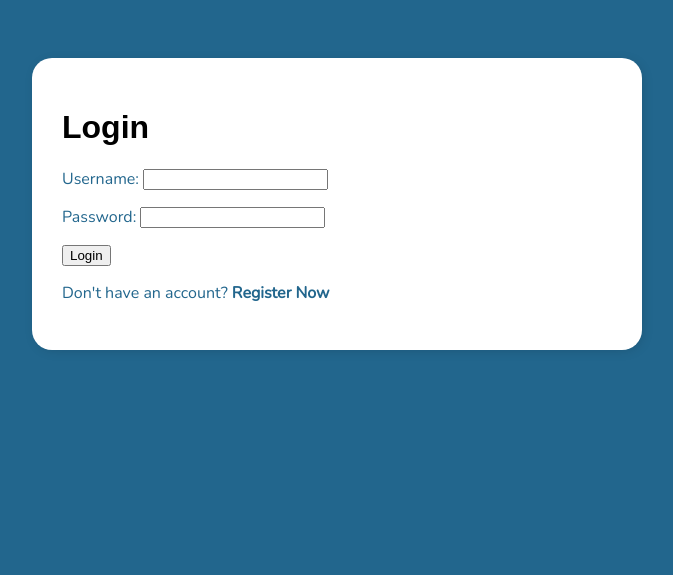
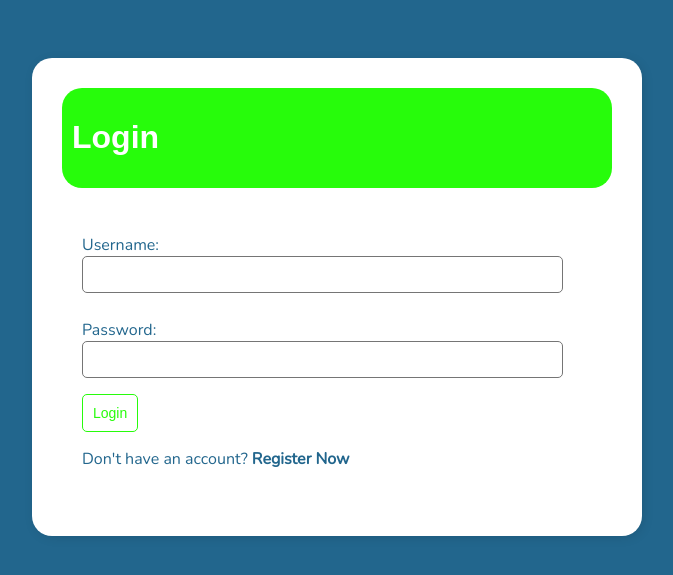
Before and after one commit to oli-mac/todo_list, a Django app: page /login/ in a window 1280 px wide. Shown: the top 575 px of the page, without its empty margins (303-976 px from the left). Run offline with Django 4.2, Linux system fonts and the light colour scheme.

Commit message:
style complete

```diff
--- a/base/templates/base/login.html
+++ b/base/templates/base/login.html
@@ -1,16 +1,17 @@
 {% extends 'base/main.html' %}
 {% block content %}
-<h1>Login</h1>
 
-<form action="" method="POST">
-    {% csrf_token %}
-    {{form.as_p}}
+<div class="header-box">
+    <h1>Login</h1>
+</div>
 
-    <input type="submit" value="Login"/>
-
-</form>
-
-<p>Don't have an account? <a href="{% url 'register' %}">Register Now</a> </p>
-
+<div class="card-body">
+    <form method="POST">
+        {% csrf_token %}
+        {{form.as_p}}
+        <input class="button" type="submit" value="Login"/>
+    </form>
+    <p>Don't have an account? <a href="{% url 'register' %}">Register Now</a> </p>
+</div>
 
 {% endblock content %}
--- a/base/templates/base/main.html
+++ b/base/templates/base/main.html
@@ -5,7 +5,7 @@
     <meta charset="UTF-8">
     <meta http-equiv="X-UA-Compatible" content="IE=edge">
     <meta name="viewport" content="width=device-width, initial-scale=1.0">
-    <title>ToDo | organize your tasks</title>
+    <title>ToDo | Organize your tasks</title>
     <link rel="preconnect" href="https://fonts.googleapis.com">
     <link rel="preconnect" href="https://fonts.gstatic.com" crossorigin>
     <link href="https://fonts.googleapis.com/css2?family=Nunito:wght@200&display=swap" rel="stylesheet">
@@ -30,7 +30,7 @@
         }
         input {
             outline: none;
-            /* border: none; */
+            border: none;
         }
         a {
             font-weight: 600;
@@ -64,6 +64,131 @@
         .header-box a:hover {
             color: #22668d;
         }
+        .task-wrapper {
+            display: flex;
+            align-items: center;
+            justify-content: space-between;
+            background-color: #fff;
+            border-top: 1px solid #dfe4ea;
+            overflow: hidden;
+        }
+
+        .task-title {
+            display: flex;
+            padding: 20px;
+        }
+        .task-title a {
+            text-decoration: none;
+            color: #4b5156;
+            margin-left: 10px;
+        }
+        .task-complete-icon {
+            height: 20px;
+            width: 20px;
+            background-color: rgb(105, 192, 105);
+            border-radius: 50%;
+        }
+
+        .task-incomplete-icon {
+            height: 20px;
+            width: 20px;
+            background-color: rgb(218, 218, 218);
+            border-radius: 50%;
+        }
+        .delete-link {
+            text-decoration: none;
+            font-weight: 900;
+            color: #cf4949;
+            font-size: 22px;
+            line-height: 0;
+            padding: 20px 0px;
+        }
+    /*Handle Classes*/
+
+        .handle {
+            display: inline-block;
+            padding: 20px 16px;
+            cursor: grab;
+            user-select: none;
+        }
+
+        .handle:after,
+        .handle:before {
+            display: block;
+            content: "";
+        }
+
+        .handle:active,
+        .handle:active:before,
+        .handle:active:after {
+            cursor: grabbing;
+        }
+
+        .dropArea {
+            background-color: #f1f2f6;
+            color: black;
+            border: #ced6e0 1px solid;
+        }
+
+        .selectedTask {
+            opacity: 0.6;
+        }
+
+
+        #add-link {
+            color: #EB796F;
+            text-decoration: none;
+            font-size: 42px;
+            text-shadow: 1px 1px #81413b;
+        }
+
+        #search-add-wrapper {
+            display: flex;
+            justify-content: space-between;
+            align-items: center;
+            padding: 20px;
+        }
+
+        @media screen and (max-width:320px) {
+            #search-add-wrapper {
+                padding: 10px;
+            }
+        }
+
+        input[type=text],
+        input[type=password],
+        textarea {
+            border: 1px solid #757575;
+            border-radius: 5px;
+            padding: 10px;
+            width: 90%;
+        }
+
+        label {
+            padding-top: 10px !important;
+            display: block;
+        }
+
+        ::placeholder {
+            font-weight: 300;
+            opacity: 0.5;
+        }
+
+        .button {
+            border: 1px solid #27fc0b;
+            background-color: #FFF;
+            color: #27fc0b;
+            padding: 10px;
+            font-size: 14px;
+            border-radius: 5px;
+            cursor: pointer;
+            text-decoration: none;
+        }
+
+        .card-body {
+            padding: 20px;
+        }
+
     </style>
 
 
```
Also changed, not shown: base/templates/base/register.html (+18 -7 lines), base/templates/base/task_confirm_delete.html (+11 -7 lines), base/templates/base/task_form.html (+12 -7 lines), base/templates/base/task_list.html (+9 -27 lines), db.sqlite3.
